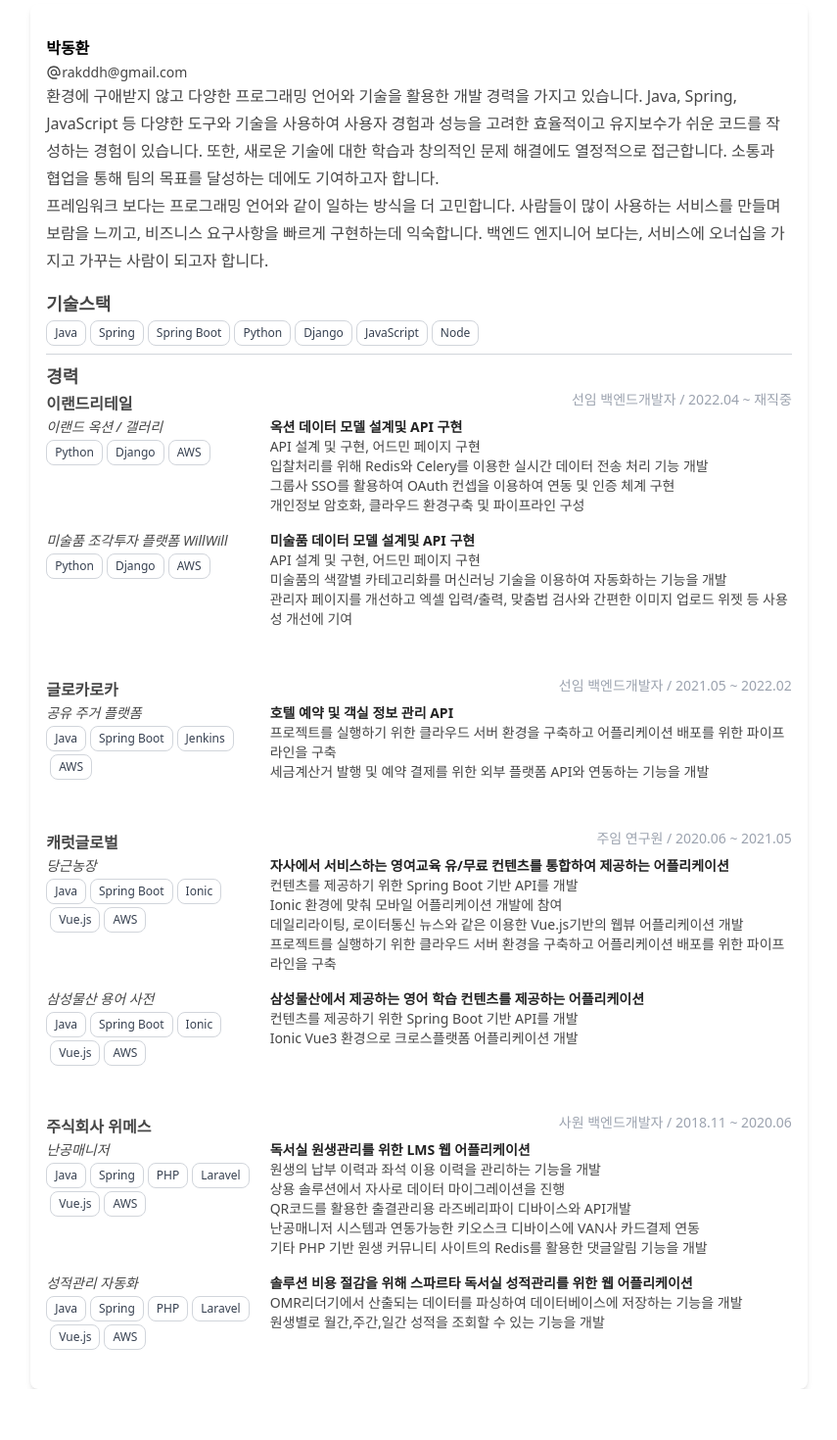
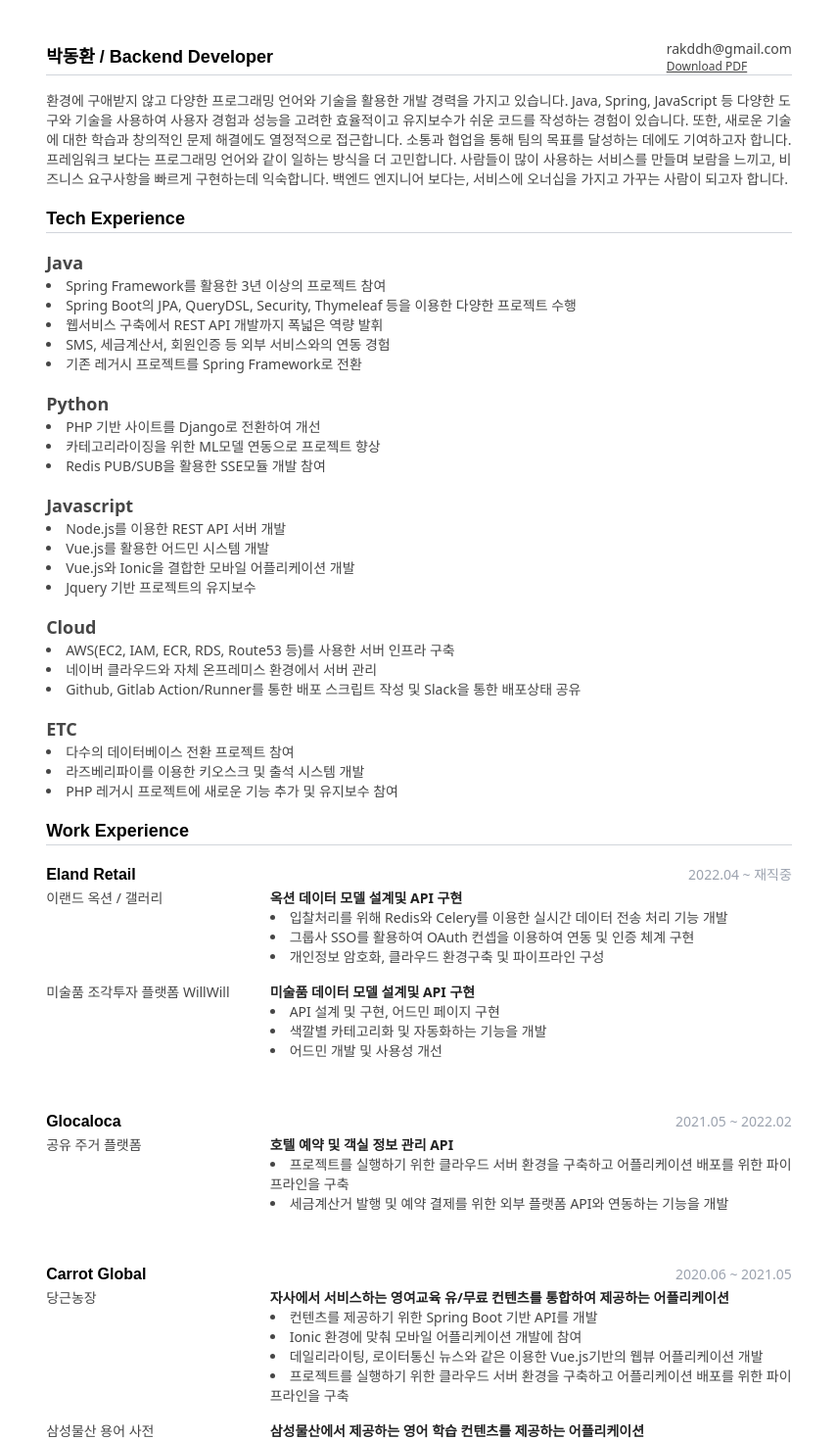
Before and after one commit to dong-park/dong-park.github.io, a SvelteKit app: page /resume in a window 1280 px wide. Shown: the top 1470 px of the page at 98% size, without its empty margins (212-1067 px from the left). Before the commit the page ends 1418 px from the top, so only its background shows below. Built offline with nearby package versions, Linux system fonts and the light colour scheme; a web font is replaced by a local one.

Commit message:
WIP: 이력서 페이지 작성중2

```diff
--- a/src/routes/resume/+page.svelte
+++ b/src/routes/resume/+page.svelte
@@ -6,7 +6,7 @@
     ]
     const histories = [
         {
-            company: '이랜드리테일',
+            company: 'Eland Retail',
             position: '선임 백엔드개발자',
             period: '2022.04 ~ 재직중',
             projects: [
@@ -15,10 +15,9 @@
                     stacks: ['Python', 'Django', 'AWS'],
                     keyword: '옥션 데이터 모델 설계및 API 구현',
                     contents: [
-                        'API 설계 및 구현, 어드민 페이지 구현',
                         '입찰처리를 위해 Redis와 Celery를 이용한 실시간 데이터 전송 처리 기능 개발',
                         '그룹사 SSO를 활용하여 OAuth 컨셉을 이용하여 연동 및 인증 체계 구현',
-                        '개인정보 암호화, 클라우드 환경구축 및 파이프라인 구성'
+                        '개인정보 암호화, 클라우드 환경구축 및 파이프라인 구성',
                     ]
                 },
                 {
@@ -27,14 +26,14 @@
                     keyword: '미술품 데이터 모델 설계및 API 구현',
                     contents: [
                         'API 설계 및 구현, 어드민 페이지 구현',
-                        '미술품의 색깔별 카테고리화를 머신러닝 기술을 이용하여 자동화하는 기능을 개발',
-                        '관리자 페이지를 개선하고 엑셀 입력/출력, 맞춤법 검사와 간편한 이미지 업로드 위젯 등 사용성 개선에 기여'
+                        '색깔별 카테고리화 및 자동화하는 기능을 개발',
+                        '어드민 개발 및 사용성 개선',
                     ]
                 }
             ]
         },
         {
-            company: '글로카로카',
+            company: 'Glocaloca',
             position: '선임 백엔드개발자',
             period: '2021.05 ~ 2022.02',
             projects: [
@@ -50,7 +49,7 @@
             ],
         },
         {
-            company: '캐럿글로벌',
+            company: 'Carrot Global',
             position: '주임 연구원',
             period: '2020.06 ~ 2021.05',
             projects: [
@@ -105,6 +104,103 @@
             ]
         }
     ]
+
+    /**
+     * ### Java
+     *
+     * - **Spring Framework**를 활용한 3년 이상의 프로젝트 참여
+     * - Spring Boot의 JPA, QueryDSL, Security, Thymeleaf 등을 이용한 다양한 프로젝트 수행
+     * - 웹서비스 구축에서 REST API 개발까지 폭넓은 역량 발휘
+     * - SMS, 세금계산서, 회원인증 등 외부 서비스와의 연동 경험
+     * - 기존 레거시 프로젝트를 Spring Framework로 전환
+     *
+     * ### Python
+     *
+     * - PHP 기반 사이트를 **Django**로 전환하여 개선
+     * - 카테고리라이징을 위한 ML모델 연동으로 프로젝트 향상
+     * - Redis PUB/SUB을 활용한 **SSE**모듈 개발 참여
+     *
+     * ### Javascript
+     *
+     * - Node.js를 이용한 **REST API** 서버 개발
+     * - Vue.js를 활용한 어드민 시스템 개발
+     * - Vue.js와 Ionic을 결합한 **모바일 어플리케이션** 개발
+     * - Jquery 기반 프로젝트의 유지보수
+     *
+     * ### Cloud
+     *
+     * - AWS(EC2, IAM, ECR, RDS, Route53 등)를 사용한 **서버 인프라 구축**
+     * - 네이버 클라우드와 자체 온프레미스 환경에서 서버 관리
+     * - Github, Gitlab Action/Runner를 통한 배포 스크립트 작성 및 Slack을 통한 배포상태 공유
+     *
+     * ### ETC
+     *
+     * - 다수의 데이터베이스 **전환** 프로젝트 참여
+     * - 라즈베리파이를 이용한 키오스크 및 출석 시스템 개발
+     * - PHP 레거시 프로젝트에 새로운 기능 추가 및 유지보수 참여
+     */
+
+    const techs = [
+        {
+            title: 'Java',
+            contents: [
+                'Spring Framework를 활용한 3년 이상의 프로젝트 참여',
+                'Spring Boot의 JPA, QueryDSL, Security, Thymeleaf 등을 이용한 다양한 프로젝트 수행',
+                '웹서비스 구축에서 REST API 개발까지 폭넓은 역량 발휘',
+                'SMS, 세금계산서, 회원인증 등 외부 서비스와의 연동 경험',
+                '기존 레거시 프로젝트를 Spring Framework로 전환',
+            ]
+        },
+        {
+            title: 'Python',
+            contents: [
+                'PHP 기반 사이트를 Django로 전환하여 개선',
+                '카테고리라이징을 위한 ML모델 연동으로 프로젝트 향상',
+                'Redis PUB/SUB을 활용한 SSE모듈 개발 참여',
+            ]
+        },
+        {
+            title: 'Javascript',
+            contents: [
+                'Node.js를 이용한 REST API 서버 개발',
+                'Vue.js를 활용한 어드민 시스템 개발',
+                'Vue.js와 Ionic을 결합한 모바일 어플리케이션 개발',
+                'Jquery 기반 프로젝트의 유지보수',
+            ]
+        },
+        {
+            title: 'Cloud',
+            contents: [
+                'AWS(EC2, IAM, ECR, RDS, Route53 등)를 사용한 서버 인프라 구축',
+                '네이버 클라우드와 자체 온프레미스 환경에서 서버 관리',
+                'Github, Gitlab Action/Runner를 통한 배포 스크립트 작성 및 Slack을 통한 배포상태 공유',
+            ]
+        },
+        {
+            title: 'ETC',
+            contents: [
+                '다수의 데이터베이스 전환 프로젝트 참여',
+                '라즈베리파이를 이용한 키오스크 및 출석 시스템 개발',
+                'PHP 레거시 프로젝트에 새로운 기능 추가 및 유지보수 참여',
+            ]
+        }
+    ]
+
+    const educations = [
+        {
+            title: '인덕대학교 컴퓨터소프트웨어학과',
+            period: '',
+        },
+        {
+            title: '비트캠프 자바 웹 개발자 양성과정',
+            period: '',
+        }
+    ]
+
+    function downloadPdf() {
+        // 현재 페이지 인쇄
+        window.print()
+    }
 </script>
 
 <svelte:head>
@@ -114,16 +210,25 @@
 
 <main class="space-y-2 resume">
     <div class="paragraphs">
-        <h1>박동환</h1>
+        <div class="paragraph flex justify-between items-center block-underline">
+            <div class="flex items-center space-x-1">
+                <h1 class="text-lg">박동환 / Backend Developer</h1>
+            </div>
+            <div>
                 <div class="flex items-center">
-            <svg xmlns="http://www.w3.org/2000/svg" width="1em" height="1em" viewBox="0 0 24 24">
-                <path fill="currentColor"
-                      d="M12 22q-2.075 0-3.9-.788t-3.175-2.137q-1.35-1.35-2.137-3.175T2 12q0-2.075.788-3.9t2.137-3.175q1.35-1.35 3.175-2.137T12 2q2.075 0 3.9.788t3.175 2.137q1.35 1.35 2.138 3.175T22 12v1.45q0 1.475-1.012 2.513T18.5 17q-.875 0-1.65-.375t-1.3-1.075q-.725.725-1.638 1.088T12 17q-2.075 0-3.538-1.463T7 12q0-2.075 1.463-3.538T12 7q2.075 0 3.538 1.463T17 12v1.45q0 .65.425 1.1T18.5 15q.65 0 1.075-.45t.425-1.1V12q0-3.35-2.325-5.675T12 4Q8.65 4 6.325 6.325T4 12q0 3.35 2.325 5.675T12 20h5v2h-5Zm0-7q1.25 0 2.125-.875T15 12q0-1.25-.875-2.125T12 9q-1.25 0-2.125.875T9 12q0 1.25.875 2.125T12 15Z"></path>
-            </svg>
-            <p class="text-sm">
+                    <p class="text-xs">
                         rakddh@gmail.com
                     </p>
                 </div>
+                <!-- 다운로드 버튼 -->
+                <div class="flex items-center">
+                    <button class="text-xs underline" on:click={downloadPdf}>
+                        Download PDF
+                    </button>
+                </div>
+            </div>
+        </div>
+        <div class="paragraph">
             <p>
                 환경에 구애받지 않고 다양한 프로그래밍 언어와 기술을 활용한 개발 경력을 가지고 있습니다.
                 Java, Spring, JavaScript 등 다양한 도구와 기술을 사용하여 사용자 경험과 성능을 고려한 효율적이고 유지보수가 쉬운 코드를 작성하는 경험이 있습니다.
@@ -135,30 +240,39 @@
                 백엔드 엔지니어 보다는, 서비스에 오너십을 가지고 가꾸는 사람이 되고자 합니다.
             </p>
         </div>
-    <div class="paragraphs block-underline">
-        <div class="paragraph">
-            <h2 class="title">기술스택</h2>
-            <div class="stacks">
-                {#each stacks as stack}
-                    <span class="stack">{stack}</span>
+
+
+    </div>
+    <div class="paragraphs">
+        <div class="paragraph block-underline">
+            <h1 class="text-lg">Tech Experience</h1>
+        </div>
+        <div class="projects">
+            {#each techs as tech}
+                <div class="">
+                    <h2 class="title">{tech.title}</h2>
+                    <ul class="list-disc list-inside">
+                        {#each tech.contents as content}
+                            <li class="content">{content}</li>
+                        {/each}
+                    </ul>
+                </div>
             {/each}
         </div>
     </div>
+    <div class="paragraphs">
+        <h1 class="text-lg block-underline">Work Experience</h1>
     </div>
     <div class="paragraphs">
-
-        <h2 class="title">
-            경력
-        </h2>
         <div class="histories">
             {#each histories as history}
                 <div class="history">
-                    <div class="flex justify-between">
-                        <h3 class="subtitle font-bold">
+                    <div class="flex justify-between items-center">
+                        <h1 class="subtitle font-bold">
                             {history.company}
-                        </h3>
+                        </h1>
                         <div class="content text-xs text-gray-400">
-                            {history.position} / {history.period}
+                            {history.period}
                         </div>
                     </div>
 
@@ -166,12 +280,8 @@
                         {#each history.projects as project}
                             <div class="project">
                                 <div class="project-title">
-                                    <h4>{project.title}</h4>
-                                    <div class="stacks">
-                                        {#each project.stacks as stack}
-                                            <span class="stack">{stack}</span>
-                                        {/each}
-                                    </div>
+                                    <h2 class="text-sm">{project.title}</h2>
+
                                 </div>
                                 <div class="content">
                                     <b>{project.keyword}</b>
@@ -188,15 +298,39 @@
             {/each}
         </div>
     </div>
+    <div class="paragraphs">
+        <div class="paragraph block-underline">
+            <h1 class="text-lg">Education</h1>
+        </div>
+        <div class="">
+            {#each educations as education}
+                <div class="">
+                    <div class="flex justify-between items-center">
+                        <h1 class="">
+                            {education.title}
+                        </h1>
+                        <div class="content text-xs text-gray-400">
+                            {education.period}
+                        </div>
+                    </div>
+                </div>
+            {/each}
+
+        </div>
+    </div>
 </main>
 
 <style lang="scss">
+  li {
+    @apply list-disc list-inside;
+  }
+
   .resume {
     @apply px-4 py-8;
-    @apply mt-1;
+    @apply my-2;
     @apply bg-white;
     @apply rounded-lg;
-    @apply shadow-md;
+    //@apply shadow-md;
     // a4사이즈 210mm x 297mm
     max-width: 210mm;
 
@@ -204,6 +338,7 @@
 
   .stacks {
     @apply space-x-1;
+
   }
 
   .stack {
@@ -227,6 +362,11 @@
 
   .paragraphs {
     @apply pb-2;
+    @apply space-y-4;
+
+    p {
+      @apply text-sm
+    }
 
     .title {
       @apply text-lg font-bold;
@@ -257,7 +397,6 @@
       .project-title {
 
         h4 {
-          @apply italic;
           @apply text-sm;
         }
 
```
Lines whose indentation alone changed are shown as unchanged.
